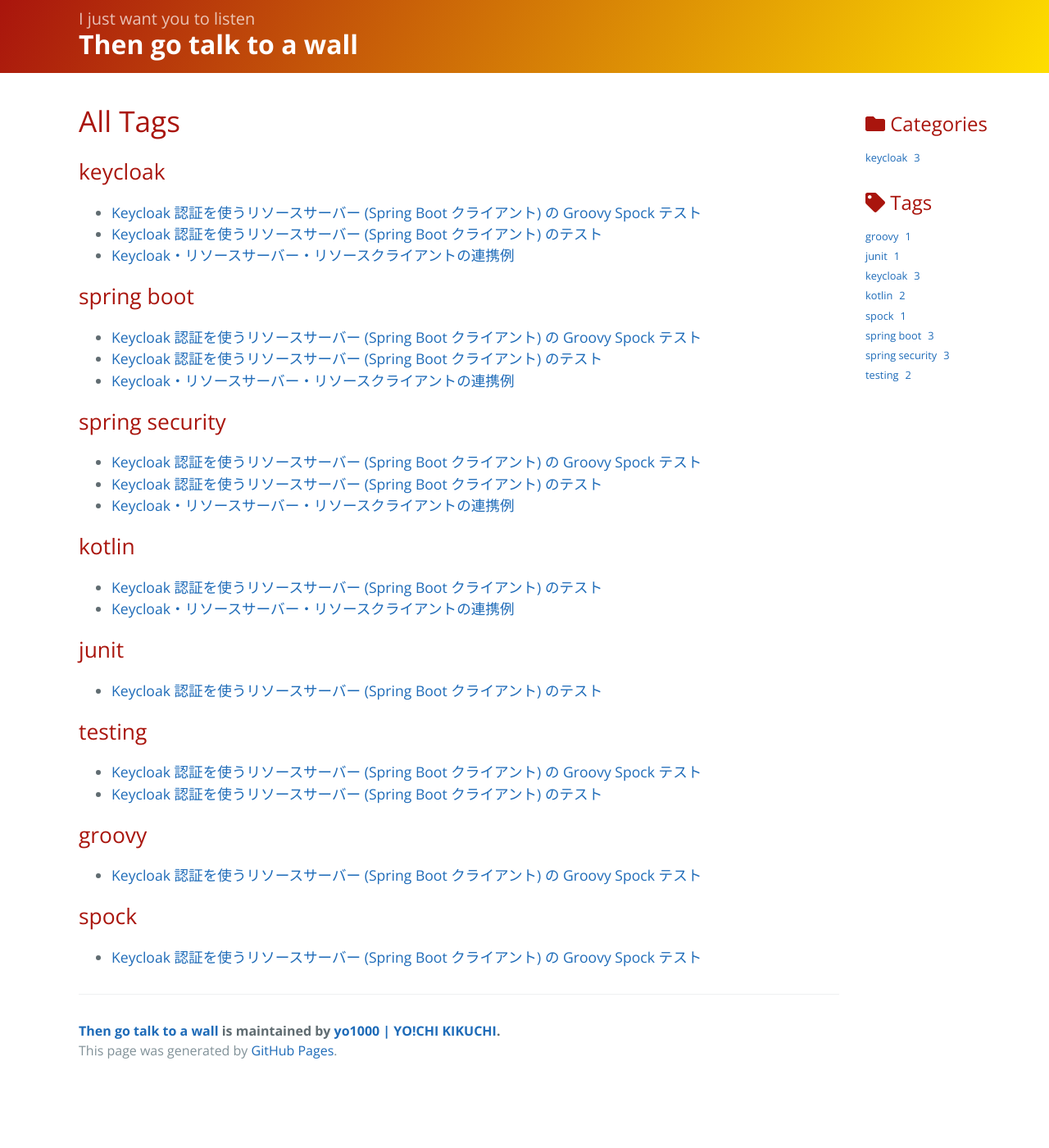
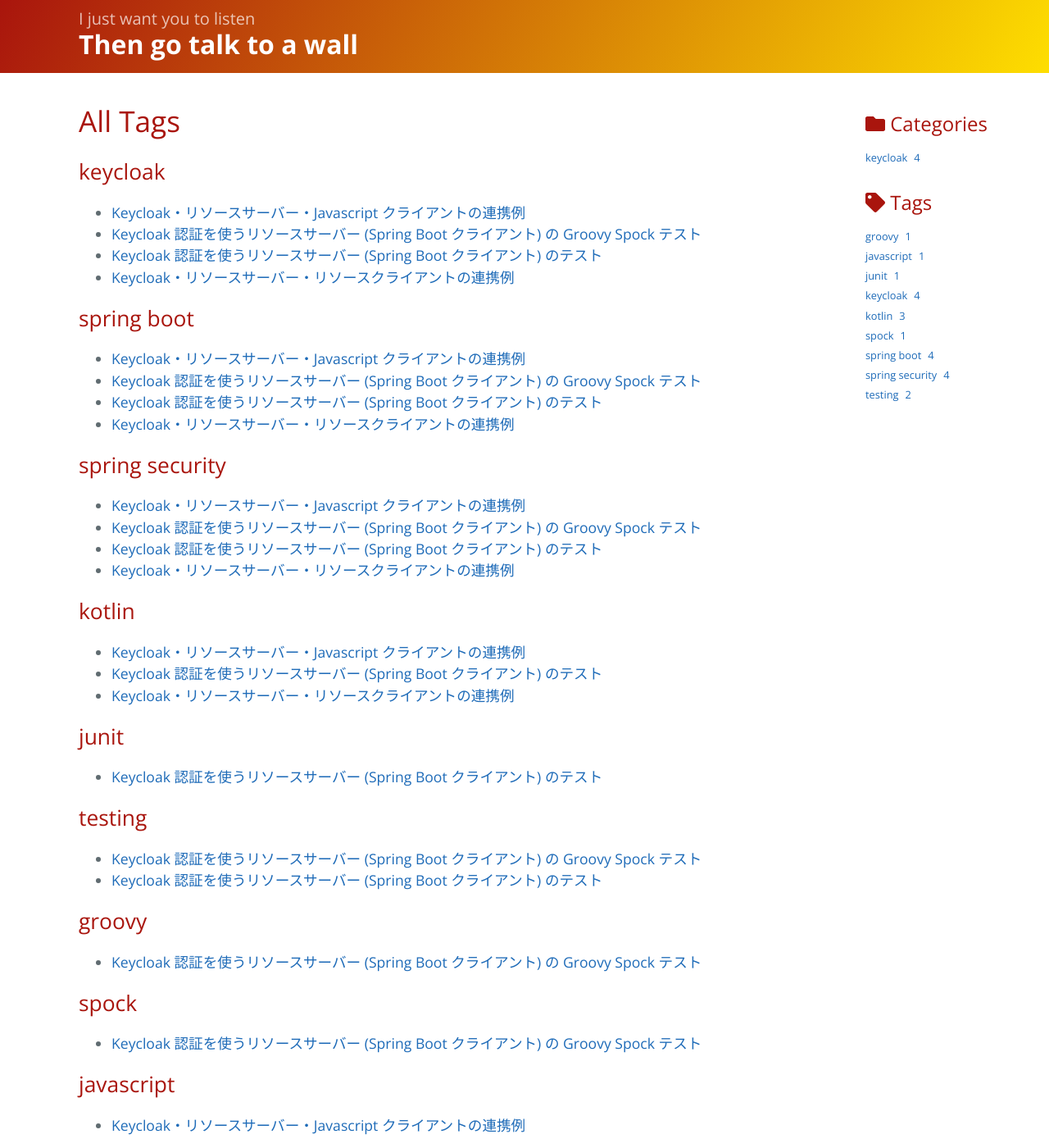
Before and after one commit to yo1000/blog.yo1000.com, a Jekyll site: the page built from pages/tags.html, in a window 1280 px wide and 1400 px high. Shown: the whole window at 82% size. Built offline with Jekyll 4.4.1, drawn with Linux system fonts in a browser that asks for light colours.

Commit message:
Update and rename _drafts/2018-01-07-keycloak-collabo-ressrv-rescli-js.md to _posts/2018-01-07-keycloak-collabo-ressrv-rescli-js.md

````diff
--- a/_drafts/2018-01-07-keycloak-collabo-ressrv-rescli-js.md
+++ b/_posts/2018-01-07-keycloak-collabo-ressrv-rescli-js.md
@@ -1,3 +1,14 @@
+---
+title: Keycloak・リソースサーバー・Javascript クライアントの連携例
+category: keycloak
+tags:
+- keycloak
+- spring boot
+- spring security
+- kotlin
+- javascript
+---
+
 ## 概要
 Keycloak と、リソースサーバー、リソースクライアント間の SSO 検証メモ。(Javascript クライアント版)
 
@@ -15,7 +26,7 @@
   - [認証認可フロー](#認証認可フロー)
   - [備考](#備考)
 - [Keycloak のセットアップ (SSO Server)](#keycloak-のセットアップ-sso-server)
-  - [Keycloak ヘログイン](#Keycloak-ヘログイン)
+  - [Keycloak ヘログイン](#keycloak-ヘログイン)
   - [SSO クライアントの登録](#sso-クライアントの登録)
 - [リソースサーバーの実装 (SSO Client - A)](#リソースサーバーの実装-sso-client---a)
   - [セキュリティ構成の実装](#セキュリティ構成の実装)
@@ -37,6 +47,8 @@
 - Java 1.8.0_131
 - Spring Boot 1.5.9.RELEASE
 - Keycloak 3.4.1.Final
+- NodeJS v8.4.0
+- NPM 5.6.0
 
 ```console
 $ sw_vers
@@ -48,6 +60,12 @@
 java version "1.8.0_131"
 Java(TM) SE Runtime Environment (build 1.8.0_131-b11)
 Java HotSpot(TM) 64-Bit Server VM (build 25.131-b11, mixed mode)
+
+$ node -v
+v8.4.0
+
+$ npm -v
+5.6.0
 ```
 
 ### 認証認可フロー
````
Also changed, not shown: other parts of _posts/2018-01-07-keycloak-collabo-ressrv-rescli-js.md (+0 -1 lines).
